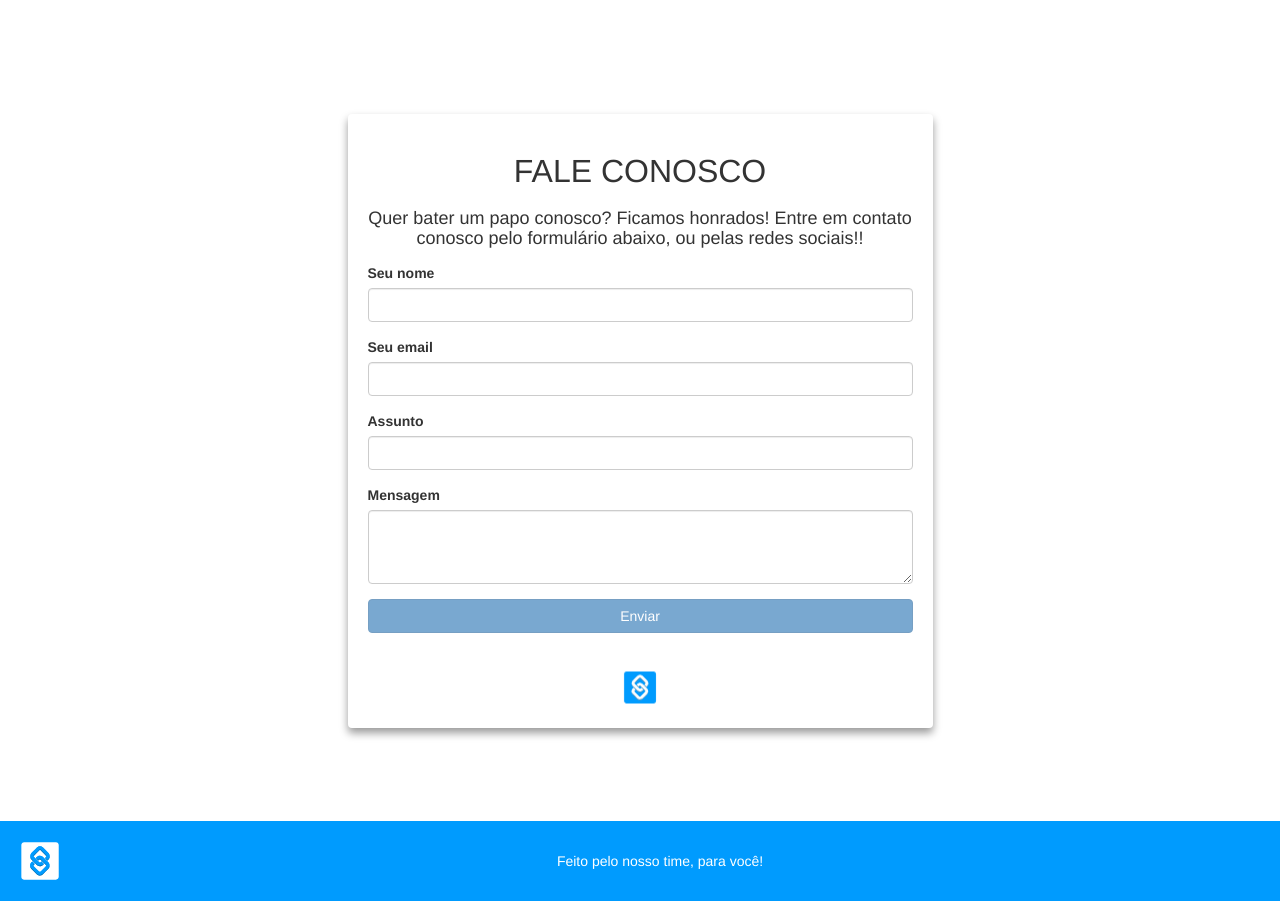
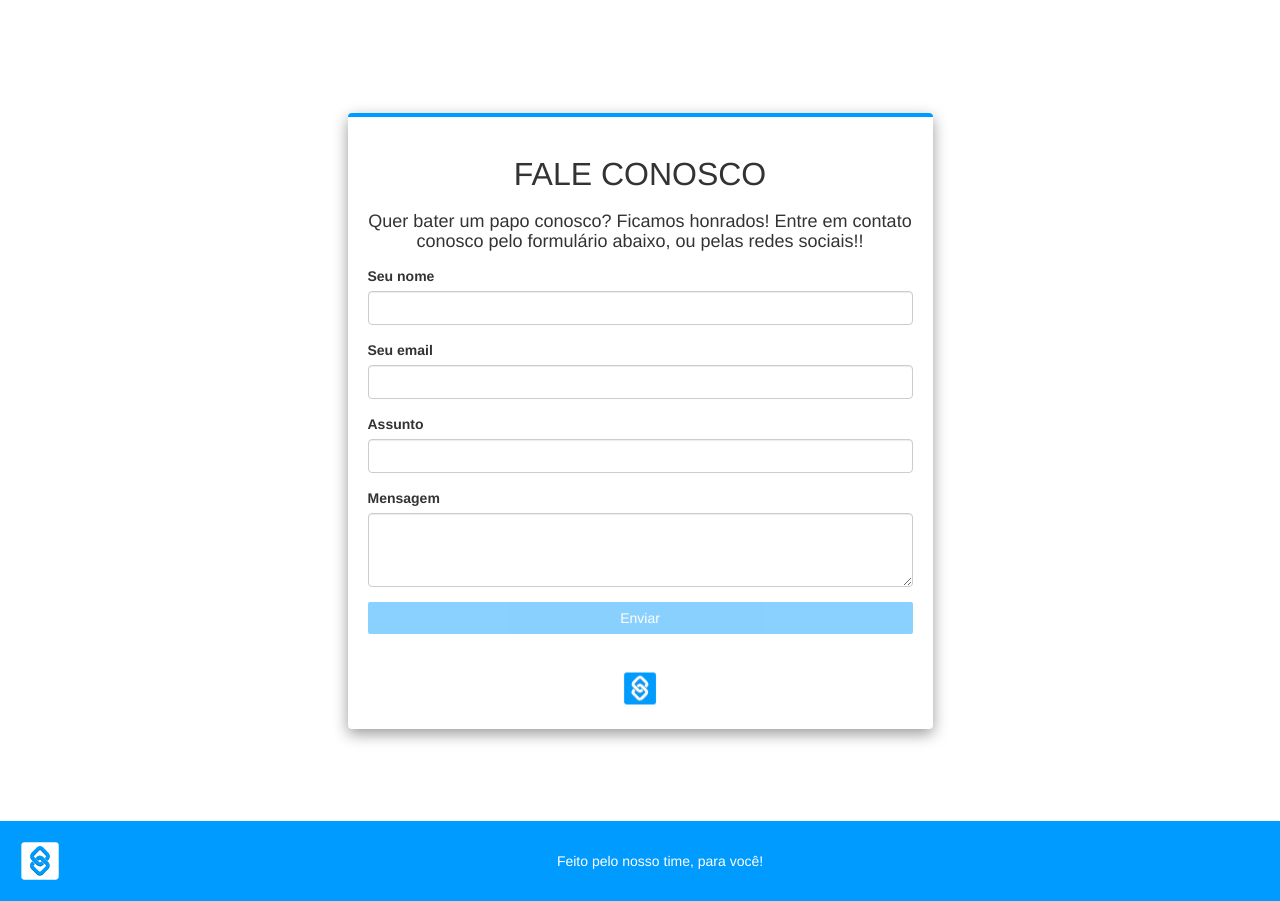
Before and after one commit to theskynar/theskynar.github.io, a plain HTML site: page index.html in a window 1280 px wide. Shown: the part 2379-3280 px from the top of the page. Drawn offline with Linux system fonts and the light colour scheme.

Commit message:
Make it better

```diff
--- a/assets/scss/contato.scss
+++ b/assets/scss/contato.scss
@@ -18,5 +18,7 @@ section.contato {
     padding: 20px;
 
     border-radius: 4px;
-    box-shadow: 0 5px 8px  rgba(0,0,0,0.4);
+    box-shadow: 0 5px 15px  rgba(0,0,0,0.4);
+
+    border-top: 4px solid $skynar;
 }
--- a/assets/scss/main.scss
+++ b/assets/scss/main.scss
@@ -7,6 +7,10 @@ html, body {
 }
 
 $skynar: #009BFE;
+
+@mixin skynar-bg($opacity){
+    background: rgba(0, 155, 254, $opacity);
+}
 
 @mixin valign(){
     display: flex;
@@ -52,6 +56,25 @@ $skynar: #009BFE;
     @include halign();
 }
 
+.btn-skynar {
+    background: $skynar;
+    border: 0;
+    border-radius: 2px;
+    transition: all 0.5s;
+    color: #fff;
+
+    &:hover {
+        background: $skynar;
+        box-shadow: 0 5px 5px -2px rgba(0,0,0,0.3);
+        color: #fff;
+    }
+
+    &[disabled] {
+        @include skynar-bg(0.7);
+        cursor: not-allowed;
+    }
+}
+
 .btn-top {
     @include button();
     background: #CCC;
--- a/views/contato.html
+++ b/views/contato.html
@@ -23,7 +23,7 @@
                     <label>Mensagem</label>
                     <textarea rows="3" name="mensagem" ng-model="msg.mensagem" class="form-control" required></textarea>
                 </div>
-                <button ng-disabled="contato.$invalid" class="btn btn-block btn-primary">Enviar</button>
+                <button ng-disabled="contato.$invalid" class="btn btn-block btn-skynar">Enviar</button>
                 <div class="spinner halign" ng-include="'assets/images/skynar.svg'"></div>
             </form>
         </div>
```
Also changed, not shown: assets/css/main.css, 1 other file.
